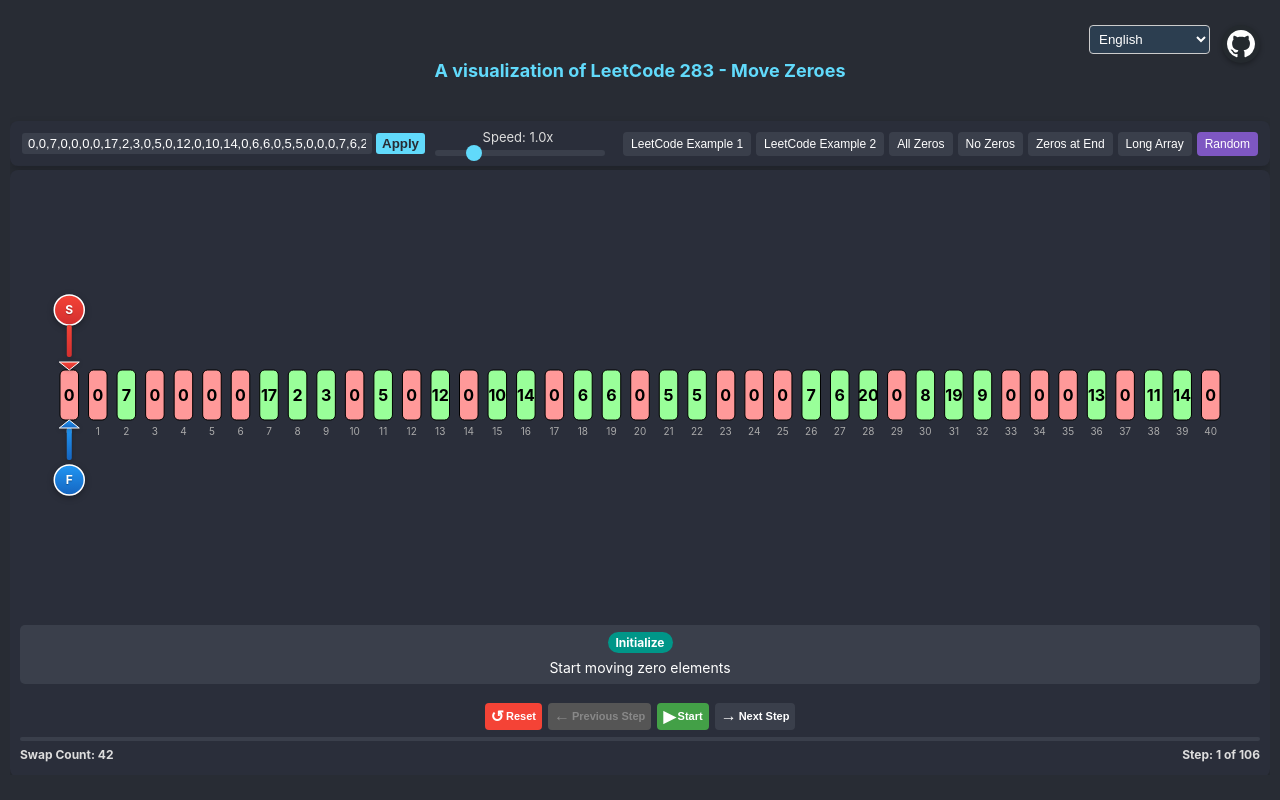
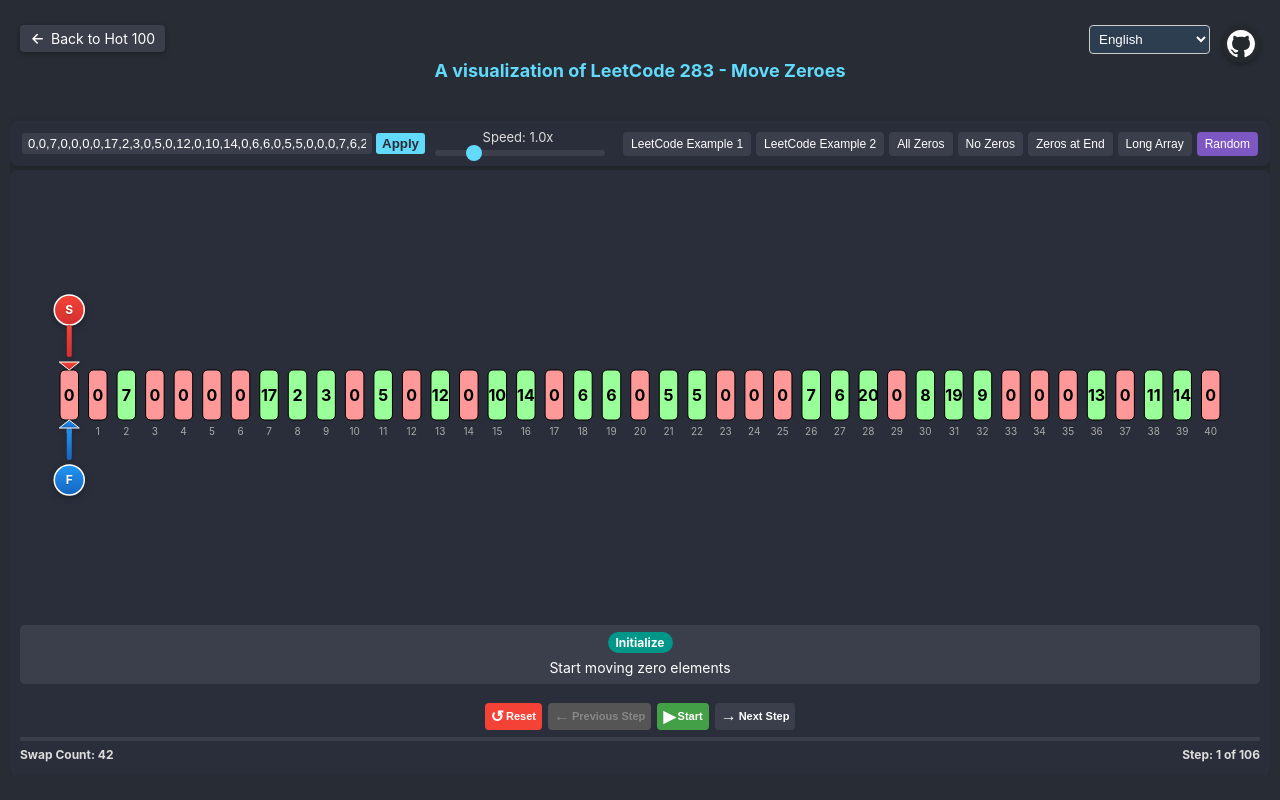
Before and after one commit to fuck-algorithm/leetcode-283-move-zeroes, a React (Create React App) app: page / in a window 1280 px wide. Built offline with nearby package versions, Linux system fonts and the light colour scheme.

Commit message:
添加返回题目列表链接

```diff
--- a/src/App.tsx
+++ b/src/App.tsx
@@ -4,6 +4,7 @@
 import VisualizerPage from './components/VisualizerPage';
 import LanguageSwitcher from './components/LanguageSwitcher';
 import GithubLink from './components/GithubLink';
+import BackToList from './components/BackToList';
 
 function App() {
   const { t } = useCustomTranslation();
@@ -26,6 +27,7 @@
   return (
     <div className="App">
       {/* 右上角工具栏 */}
+      <BackToList />
       <GithubLink />
       <LanguageSwitcher />
 
--- /dev/null
+++ b/src/components/BackToList.tsx
@@ -0,0 +1,41 @@
+import React from 'react';
+import { useCustomTranslation } from '../i18n';
+
+const BackToList: React.FC = () => {
+  const { t } = useCustomTranslation();
+
+  return (
+    <div className="back-to-list" style={{
+      position: 'absolute',
+      top: '25px',
+      left: '20px',
+      zIndex: 1000
+    }}>
+      <a
+        href="https://fuck-algorithm.github.io/leetcode-hot-100/"
+        target="_blank"
+        rel="noopener noreferrer"
+        title={t('app.backToList')}
+        style={{
+          display: 'flex',
+          alignItems: 'center',
+          justifyContent: 'center',
+          textDecoration: 'none',
+          backgroundColor: '#3a3f4b',
+          borderRadius: '4px',
+          padding: '5px 10px',
+          boxShadow: '0 2px 5px rgba(0,0,0,0.3)',
+          color: '#ffffff',
+          fontSize: '14px'
+        }}
+      >
+        <svg height="16" width="16" style={{ marginRight: '5px' }} viewBox="0 0 16 16" fill="currentColor">
+          <path d="M7.78 12.53a.75.75 0 01-1.06 0L2.47 8.28a.75.75 0 010-1.06l4.25-4.25a.75.75 0 011.06 1.06L4.81 7h7.44a.75.75 0 010 1.5H4.81l2.97 2.97a.75.75 0 010 1.06z"></path>
+        </svg>
+        {t('app.backToList')}
+      </a>
+    </div>
+  );
+};
+
+export default BackToList;
--- a/src/i18n.ts
+++ b/src/i18n.ts
@@ -7,7 +7,8 @@
   "app": {
     "title": "Move Zeroes Algorithm Visualization",
     "description": "A visualization of LeetCode 283 - Move Zeroes",
-    "viewSource": "View Source Code"
+    "viewSource": "View Source Code",
+    "backToList": "Back to Hot 100"
   },
   "algorithm": {
     "description": "Given an array nums, write a function to move all 0's to the end of it while maintaining the relative order of the non-zero elements.",
@@ -82,7 +83,8 @@
   "app": {
     "title": "移动零算法可视化",
     "description": "力扣 283 题 - 移动零 的算法可视化",
-    "viewSource": "查看源代码"
+    "viewSource": "查看源代码",
+    "backToList": "返回 Hot 100"
   },
   "algorithm": {
     "description": "给定一个数组 nums，编写一个函数将所有 0 移动到数组的末尾，同时保持非零元素的相对顺序。",
```
